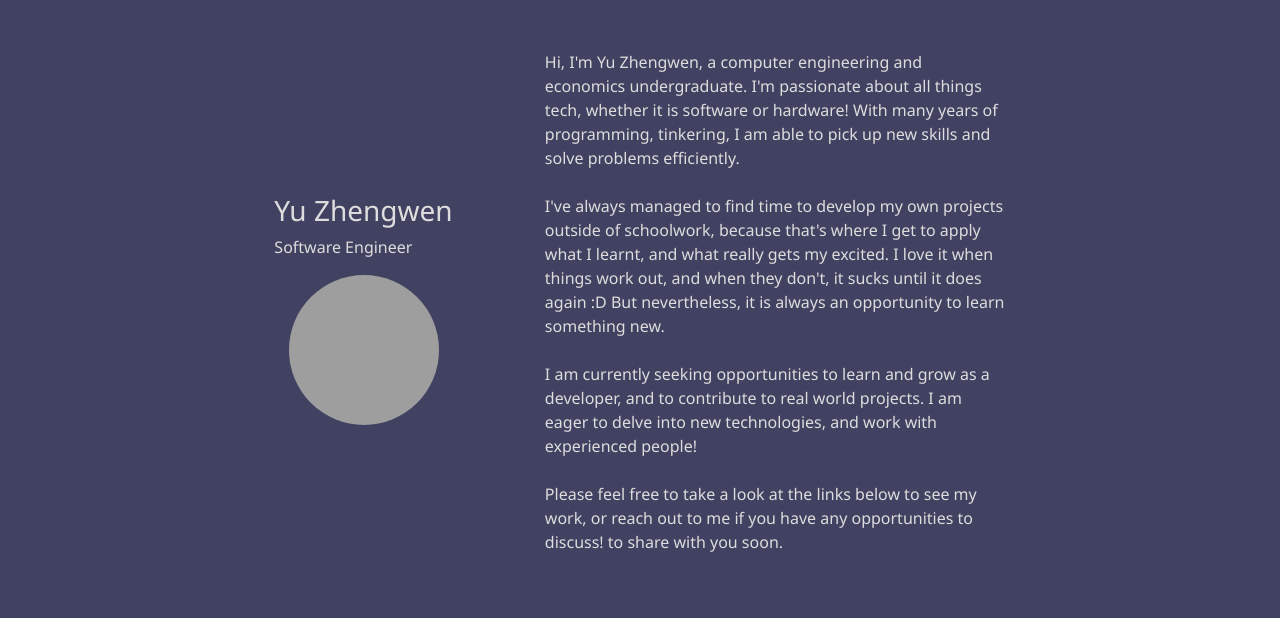
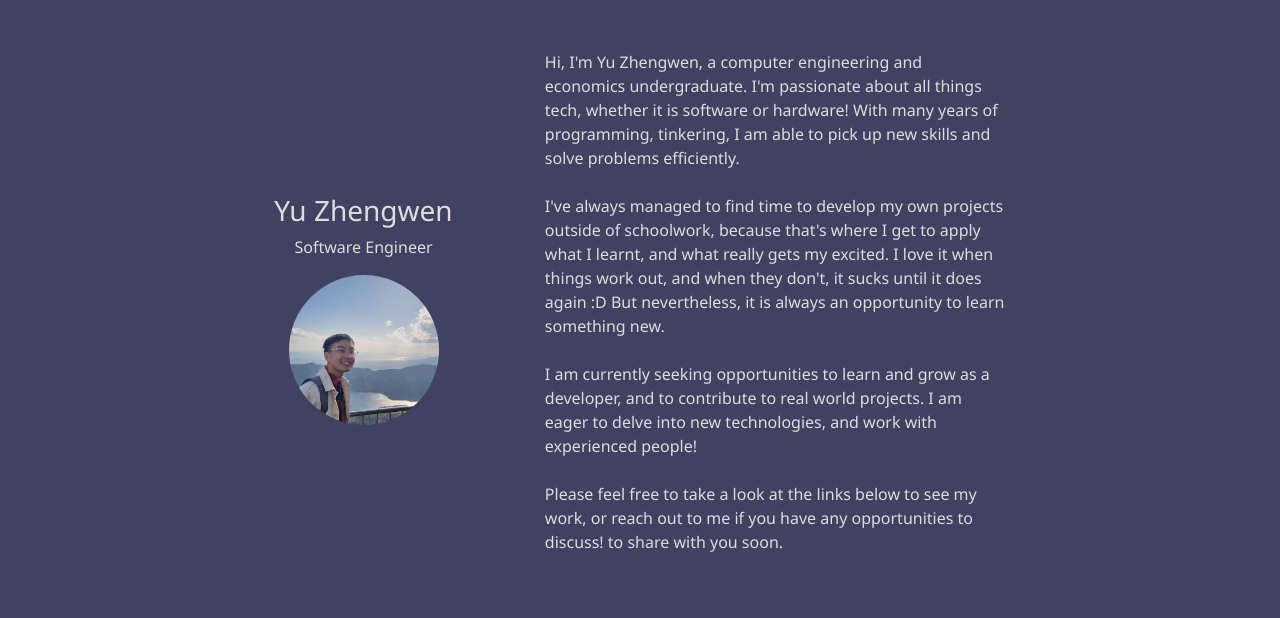
Before and after one commit to yuzhengwen/yuzhengwen.github.io, a PHP site: page / in a window 1280 px wide. Shown: the part 1418-2036 px from the top of the page. Run offline with PHP 8.4, Linux system fonts and the light colour scheme; grey boxes are pictures that could not be loaded.

Commit message:
Centered footer and uploaded pfp

```diff
--- a/index.html
+++ b/index.html
@@ -176,8 +176,7 @@
                     <div id='profile-left'>
                         <h3>Yu Zhengwen</h3>
                         <p>Software Engineer</p>
-                        <img src="https://images.pexels.com/photos/45201/kitty-cat-kitten-pet-45201.jpeg"
-                            alt="Profile Picture">
+                        <img src="images/Me3.jpg" alt="Profile Picture">
                     </div>
                     <div id='profile-right'>
                         <p>Hi, I'm Yu Zhengwen, a computer engineering and economics undergraduate. I'm passionate about
--- a/styles/footer.css
+++ b/styles/footer.css
@@ -18,12 +18,10 @@
     width: 75%;
 }
 
-.footer-content p {
-    text-align: left;
-}
 
 .footer-content #profile #profile-right {
     width: 50%;
+    text-align: left;
 }
 
 .footer-content #profile div {
@@ -34,6 +32,7 @@
     border-radius: 50%;
     height: 150px;
     width: 150px;
+    object-fit: cover;
 }
 
 .footer-content #socials-links {
```
Also changed, not shown: images/Me2.jpg (added), images/Me3.jpg (added), images/Me4.jpg (added).
